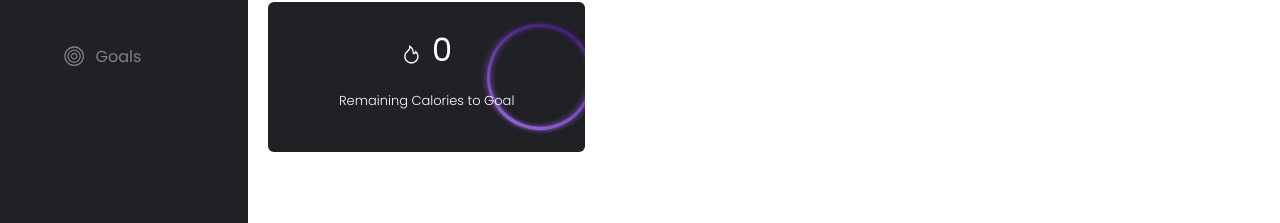
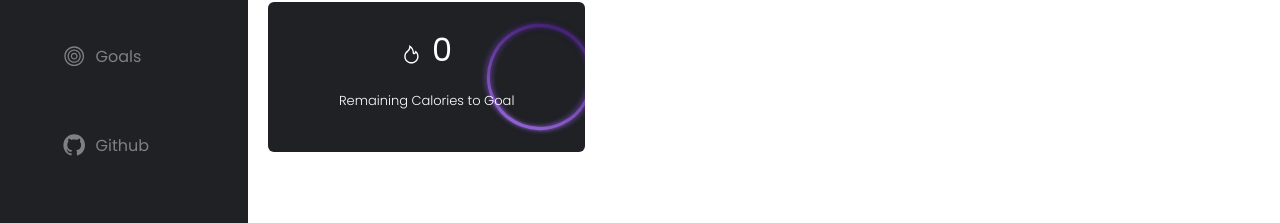
Before and after one commit to ParasArya289/fitnessTracker, a React (Create React App) app: page / in a window 1280 px wide. Shown: the part 273-496 px from the top of the page. Built offline with nearby package versions, Linux system fonts and the light colour scheme; no server answers.

Commit message:
feat: added github link

```diff
--- a/src/Components/Sidebar/Sidebar.js
+++ b/src/Components/Sidebar/Sidebar.js
@@ -1,5 +1,11 @@
 import { NavLink } from "react-router-dom";
-import { RxDashboard, RxActivityLog, RxBarChart,RxTarget,RxOpacity,RxLightningBolt } from "react-icons/rx";
+import {
+  RxDashboard,
+  RxGithubLogo,
+  RxTarget,
+  RxOpacity,
+  RxLightningBolt,
+} from "react-icons/rx";
 import "./Sidebar.css";
 
 export const Sidebar = () => {
@@ -22,6 +28,14 @@ export const Sidebar = () => {
           <RxTarget className="link__icons" />
           <span>Goals</span>
         </NavLink>
+        <a
+          className="links"
+          href="https://github.com/ParasArya289/fitnessTracker"
+          target="_blank"
+        >
+          <RxGithubLogo className="link__icons" />
+          <span>Github</span>
+        </a>
       </div>
     </nav>
   );
```
